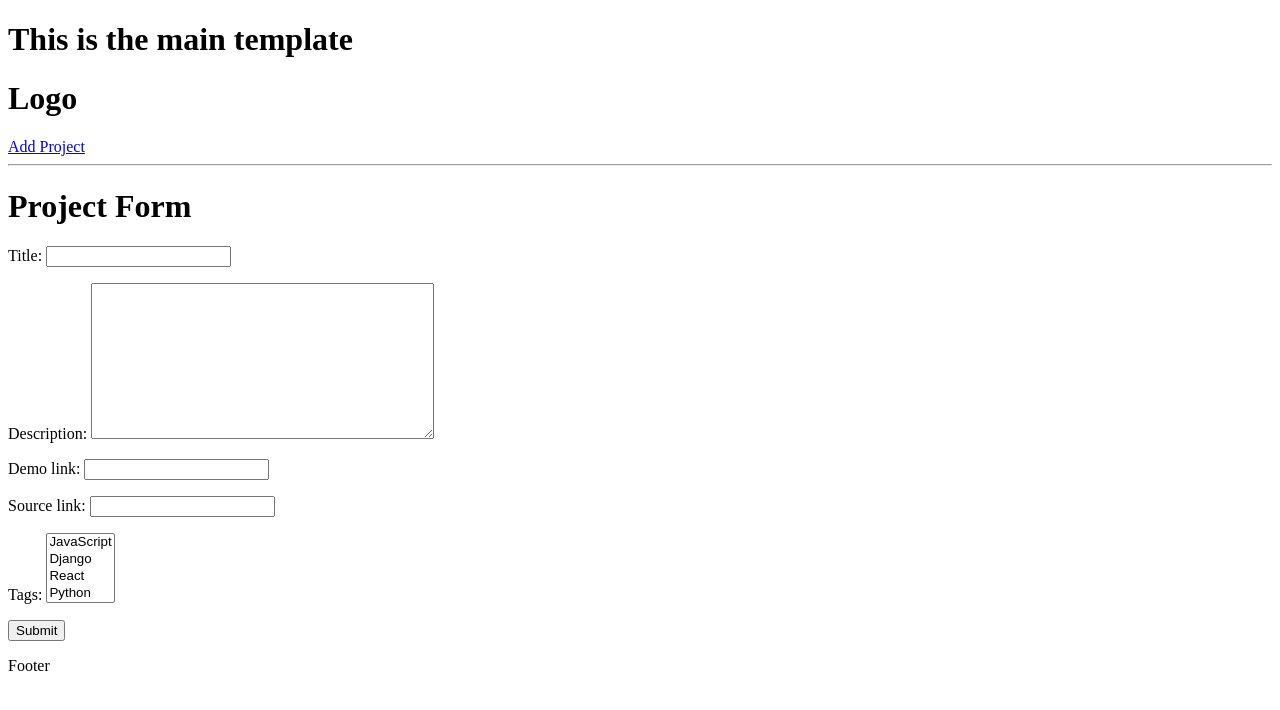
After one commit to YuvrajShekhar/Devsearch, a Django app: page /create-project/ in a window 1280 px wide. The commit adds this page. Shown: the top 710 px of the page. Run offline with Django 3.2, Linux system fonts and the light colour scheme; data comes from the database, SQL or seed files in the repository; both versions use the stored data as it was after the commit.

Commit message:
added forms and CRUD Operations

```diff
--- /dev/null
+++ b/projects/forms.py
@@ -0,0 +1,7 @@
+from django.forms import ModelForm
+from .models import Project
+
+class ProjectForm(ModelForm):
+    class Meta:
+        model = Project
+        fields = ['title','description','demo_link','source_link','tags']
--- /dev/null
+++ b/projects/templates/projects/project_form.html
@@ -0,0 +1,12 @@
+{% extends 'main.html' %}
+{% block content %}
+
+<h1>Project Form</h1>
+
+<form action='' method="POST">
+    {% csrf_token %}
+    {{form.as_p}}
+    <input type="submit">
+</form>
+
+{% endblock %}
--- a/projects/urls.py
+++ b/projects/urls.py
@@ -5,4 +5,7 @@ from . import views
 urlpatterns = [
     path('', views.projects , name="projects"),
     path('project/<str:pk>/', views.project , name="project"),
+    path('create-project/', views.createProject, name="create-project"),
+    path('update-project/<str:pk>', views.UpdateProject, name="update-project"),
+    path('delete-project/<str:pk>', views.deleteProject, name="delete-project"),
 ]
--- a/projects/views.py
+++ b/projects/views.py
@@ -1,25 +1,10 @@
 import imp
 from multiprocessing import context
-from django.shortcuts import render
+from readline import insert_text
+from django.shortcuts import render, redirect
 from django.http import HttpResponse
 from .models import Project
-projectsList = [
-    {
-        'id':"1",
-        'title':'Ecomerece',
-        'description': 'Ecomerece Website',
-    },
-    {
-        'id':'2',
-        'title':'Ecomerece',
-        'description': 'Ecomerece Website',
-    },
-    {
-        'id':'3',
-        'title':'Ecomerece',
-        'description': 'Ecomerece Website',
-    },
-]
+from .forms import ProjectForm
 
 def projects(request):
     projects = Project.objects.all()
@@ -31,3 +16,35 @@ def project(request, pk):
     # tags = projectObj
     print(projectObj , "xxxxxxxxxxxxxxxxxx")
     return render(request, 'projects/single-project.html', {'project' : projectObj})
+
+def createProject(request):
+    form = ProjectForm()
+
+    if request.method == 'POST':
+        print(request.POST)
+        form = ProjectForm(request.POST)
+        if form.is_valid():
+            form.save()
+            return redirect('projects')
+    context = {'form': form}
+    return render(request,'projects/project_form.html', context )
+
+def UpdateProject(request,pk):
+    project = Project.objects.get(id = pk)
+    form = ProjectForm(instance=project)
+
+    if request.method == 'POST':
+        form = ProjectForm(request.POST, instance=project)
+        if form.is_valid():
+            form.save()
+            return redirect('projects')
+    context = {'form': form}
+    return render(request,'projects/project_form.html', context )
+
+def deleteProject(request, pk):
+    project = Project.objects.get(id=pk)
+    if request.method == 'POST':
+        project.delete()
+        return redirect('projects')
+    context = {'object':project}
+    return render(request, 'projects/delete_template.html', context)
--- a/templates/navbar.html
+++ b/templates/navbar.html
@@ -1,2 +1,3 @@
 <h1>Logo</h1>
+<a href="{% url 'create-project' %}">Add Project</a>
 <hr>
```
Also changed, not shown: projects/templates/projects/delete_template.html (added, +14 -0 lines), projects/templates/projects/projects.html (+6 -7 lines), db.sqlite3.
